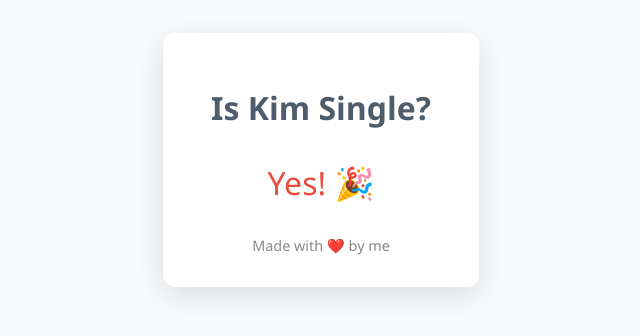
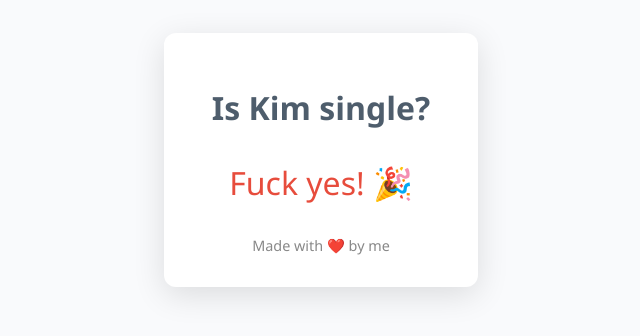
Before and after one commit to KallistasPersonalRepos/IsKimSingle, a plain HTML site: page index.html in a window 1280 px wide. Shown: the part 240-576 px from the top of the page, without its empty margins (319-959 px from the left). Drawn offline with Linux system fonts and the light colour scheme.

Commit message:
Update index.html
Signed-off-by: KallistasPersonalRepos <kallista.komdeur@outlook.com>

```diff
--- a/index.html
+++ b/index.html
@@ -45,7 +45,7 @@
 </head>
 <body>
     <div class="container">
-        <h1>Is Kim Single?</h1>
+        <h1>Is Kim single?</h1>
         <div class="answer" id="kim-status">🤔 Loading...</div>
         <div class="footer">
             <span>Made with ❤️ by me</span>
@@ -54,7 +54,7 @@
     <script>
         // Example: Simulate status fetch (replace with real API if available)
         setTimeout(() => {
-            document.getElementById('kim-status').textContent = "Yes! 🎉";
+            document.getElementById('kim-status').textContent = "Fuck yes! 🎉";
         }, 900);
     </script>
 </body>
```
